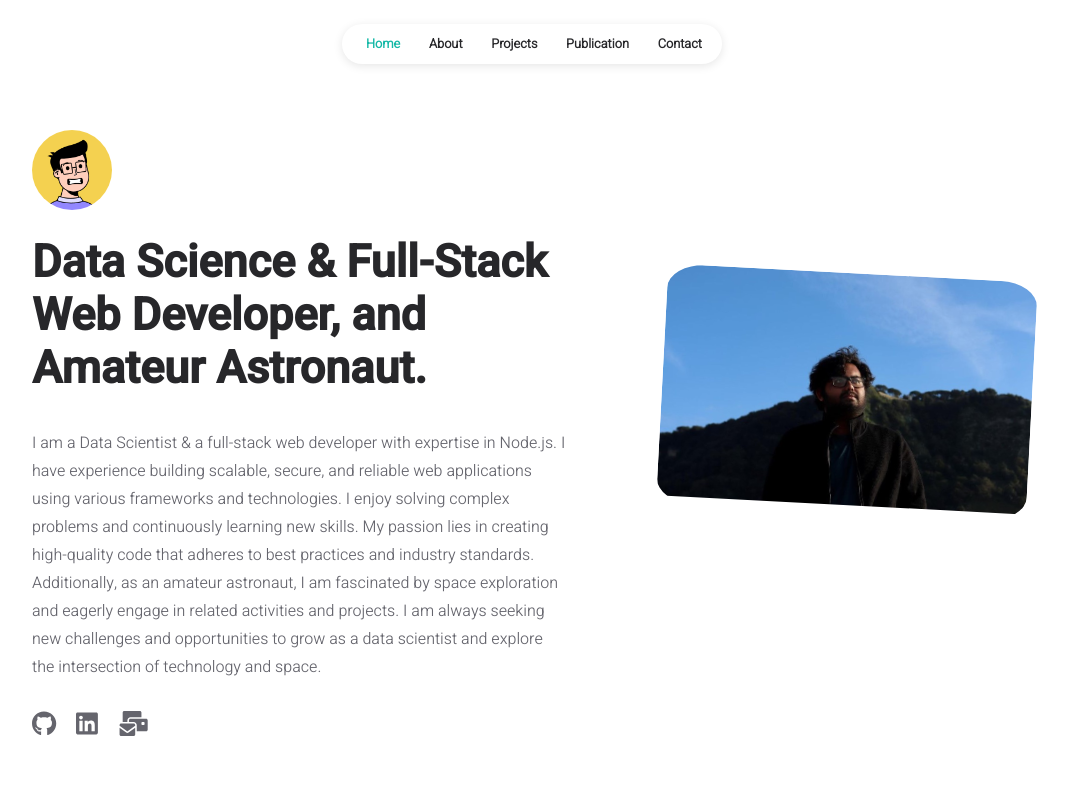
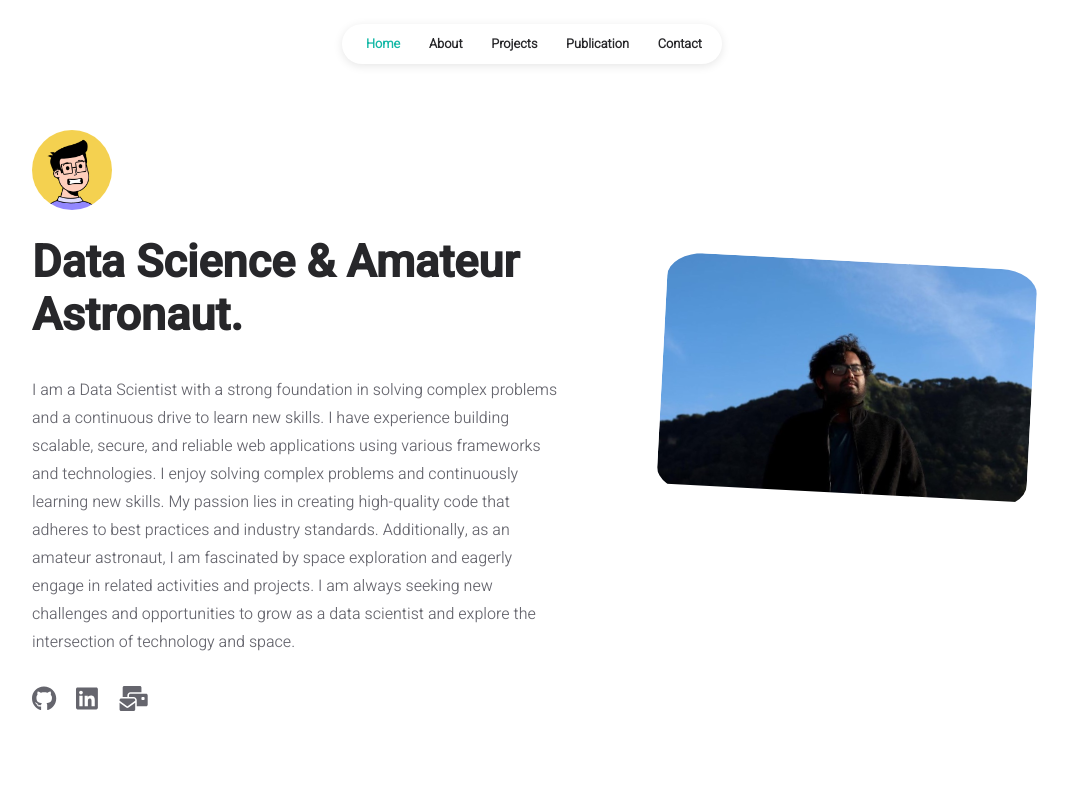
Before and after one commit to Dev100324/Portfolio--RajibChandraGhosh, a React (Create React App) app: page / in a window 1280 px wide. Shown: the top 800 px of the page, without its empty margins (108-1176 px from the left). Built offline with nearby package versions, Linux system fonts and the light colour scheme.

Commit message:
Update user.js

```diff
--- a/src/data/user.js
+++ b/src/data/user.js
@@ -12,9 +12,9 @@ const INFO = {
 	},
 
 	homepage: {
-		title: "Data Science & Full-Stack Web Developer, and Amateur Astronaut.",
+		title: "Data Science & Amateur Astronaut.",
 		description:
-			"I am a Data Scientist & a full-stack web developer with expertise in Node.js. I have experience building scalable, secure, and reliable web applications using various frameworks and technologies. I enjoy solving complex problems and continuously learning new skills. My passion lies in creating high-quality code that adheres to best practices and industry standards. Additionally, as an amateur astronaut, I am fascinated by space exploration and eagerly engage in related activities and projects. I am always seeking new challenges and opportunities to grow as a data scientist and explore the intersection of technology and space.",
+			"I am a Data Scientist with a strong foundation in solving complex problems and a continuous drive to learn new skills. I have experience building scalable, secure, and reliable web applications using various frameworks and technologies. I enjoy solving complex problems and continuously learning new skills. My passion lies in creating high-quality code that adheres to best practices and industry standards. Additionally, as an amateur astronaut, I am fascinated by space exploration and eagerly engage in related activities and projects. I am always seeking new challenges and opportunities to grow as a data scientist and explore the intersection of technology and space.",
 	},
 
 	about: {
```
